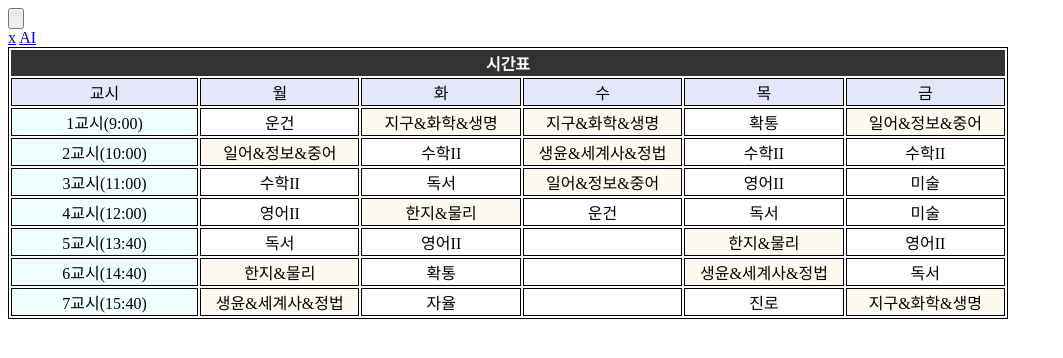
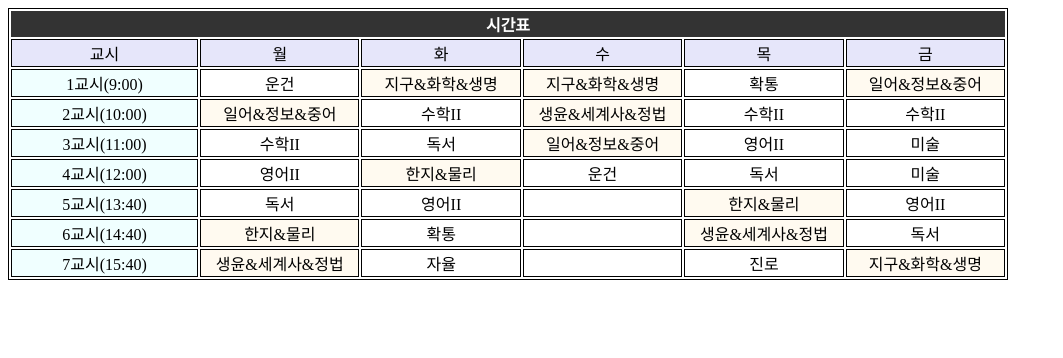
Before and after one commit to puzzlelzzup/text, a plain HTML site: page index.html in a window 1280 px wide. Shown: the whole page, without its empty margins (0-1063 px from the left). Drawn offline with Linux system fonts and the light colour scheme.

Commit message:
Update index.html

```diff
--- a/index.html
+++ b/index.html
@@ -11,10 +11,6 @@
     <thead>
       <tr>
         <th colspan="6">시간표</th>
-        <input type="button" height=50px>
-        <div id="mysidenav" class="sidenav">
-          <a href="#" class="closebtn" onclick='closeNav()'>x</a>
-          <a href="11.html">AI</a>
 
       </tr>
     <thead>
```
